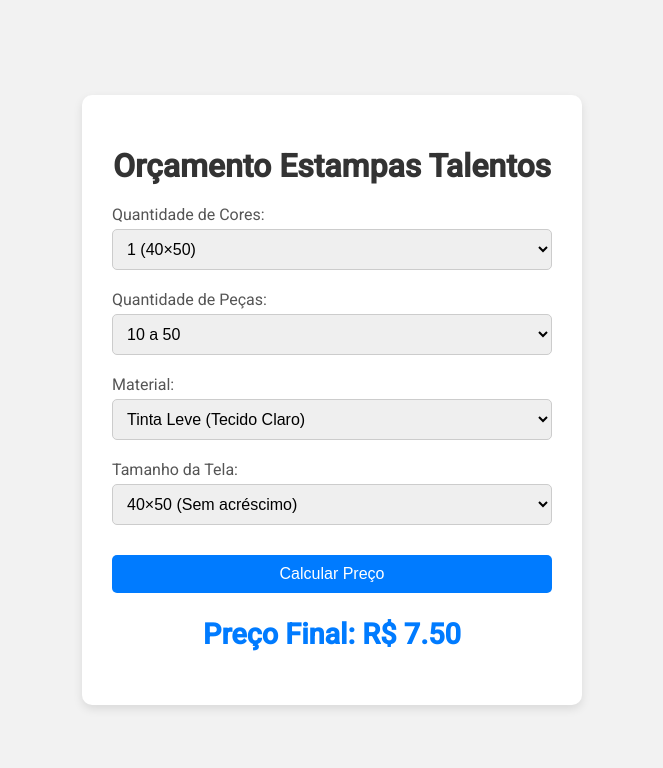
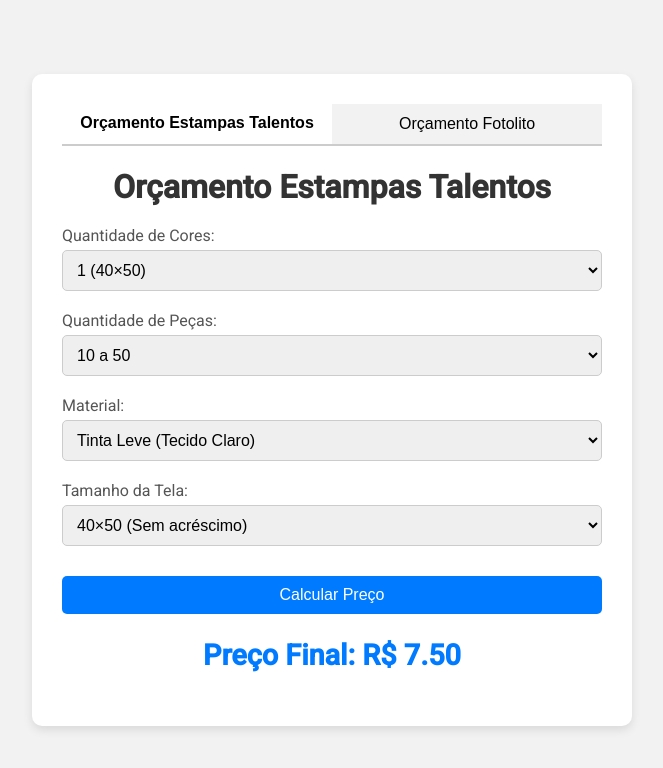
Before and after one commit to Julianohs881/orcamentotalentos, a plain HTML site: page index.html in a window 1280 px wide. Both pictures are taken after a click on the button "Calcular Preço". Shown: the whole page, without its empty margins (308-971 px from the left). Drawn offline with Linux system fonts and the light colour scheme.

Commit message:
Update index.html

```diff
--- a/index.html
+++ b/index.html
@@ -5,6 +5,7 @@
   <title>Orçamento Estampas Talentos</title>
   <link href="https://fonts.googleapis.com/css?family=Roboto:400,500&display=swap" rel="stylesheet">
   <style>
+    /* Reset e estilos gerais */
     * {
       box-sizing: border-box;
     }
@@ -20,7 +21,7 @@
     }
     .container {
       background: #fff;
-      max-width: 500px;
+      max-width: 600px;
       width: 90%;
       padding: 30px;
       border-radius: 10px;
@@ -39,14 +40,14 @@
       margin-bottom: 5px;
       color: #555;
     }
-    select, input[type="button"] {
+    select, input[type="button"], input[type="number"] {
       width: 100%;
       padding: 10px;
       border: 1px solid #ccc;
       border-radius: 5px;
       font-size: 1rem;
     }
-    select:focus, input[type="button"]:focus {
+    select:focus, input[type="button"]:focus, input[type="number"]:focus {
       outline: none;
       border-color: #007BFF;
     }
@@ -67,10 +68,43 @@
       margin-top: 20px;
       color: #007BFF;
     }
+    /* Estilos para abas */
+    .tabs {
+      display: flex;
+      margin-bottom: 20px;
+      border-bottom: 2px solid #ccc;
+    }
+    .tab-button {
+      flex: 1;
+      padding: 10px;
+      background: #f2f2f2;
+      border: none;
+      cursor: pointer;
+      font-size: 1rem;
+      transition: background 0.3s ease;
+    }
+    .tab-button.active {
+      background: #fff;
+      border-bottom: 2px solid #fff;
+      font-weight: bold;
+    }
+    .tab-content {
+      display: none;
+    }
+    .tab-content.active {
+      display: block;
+    }
   </style>
 </head>
 <body>
   <div class="container">
+    <div class="tabs">
+      <button class="tab-button active" onclick="openTab('estampas')">Orçamento Estampas Talentos</button>
+      <button class="tab-button" onclick="openTab('fotolito')">Orçamento Fotolito</button>
+    </div>
+
+    <!-- Aba Orçamento Estampas Talentos -->
+    <div id="estampas" class="tab-content active">
       <h1>Orçamento Estampas Talentos</h1>
       <form id="priceForm">
         <div class="form-group">
@@ -114,16 +148,48 @@
           </select>
         </div>
 
-      <input type="button" value="Calcular Preço" onclick="calcularPreco()">
+        <input type="button" value="Calcular Preço" onclick="calcularPrecoEstampas()">
       </form>
 
       <div class="result">
-      <h2>Preço Final: <span id="resultado">R$ 0,00</span></h2>
+        <h2>Preço Final: <span id="resultadoEstampas">R$ 0,00</span></h2>
+      </div>
+    </div>
+
+    <!-- Aba Orçamento Fotolito -->
+    <div id="fotolito" class="tab-content">
+      <h1>Orçamento Fotolito</h1>
+      <form id="fotolitoForm">
+        <div class="form-group">
+          <label for="metragem">Metragem (metros lineares):</label>
+          <input type="number" id="metragem" name="metragem" step="0.01" placeholder="Digite a metragem">
+        </div>
+        <input type="button" value="Calcular Preço" onclick="calcularPrecoFotolito()">
+      </form>
+
+      <div class="result">
+        <h2>Preço Final: <span id="resultadoFotolito">R$ 0,00</span></h2>
+      </div>
     </div>
   </div>
 
   <script>
-    // Tabela de preços baseada na dimensão 40×50
+    // Função para alternar entre abas
+    function openTab(tabName) {
+      var i, tabcontent, tabbuttons;
+      tabcontent = document.getElementsByClassName("tab-content");
+      for (i = 0; i < tabcontent.length; i++) {
+        tabcontent[i].classList.remove("active");
+      }
+      tabbuttons = document.getElementsByClassName("tab-button");
+      for (i = 0; i < tabbuttons.length; i++) {
+        tabbuttons[i].classList.remove("active");
+      }
+      document.getElementById(tabName).classList.add("active");
+      event.currentTarget.classList.add("active");
+    }
+
+    // Tabela de preços baseada na dimensão 40×50 para Estampas Talentos
     const tableData = {
       "1": {
         "10-50": { "tintaLeve": 7.50, "tintaCobertura": 9.00, "tintaRelevo": 12.00 },
@@ -155,7 +221,7 @@
       }
     };
 
-    // Percentuais de acréscimo conforme o tamanho selecionado
+    // Percentuais de acréscimo conforme o tamanho selecionado para Estampas
     const sizePercentage = {
       "40x50": 0,
       "50x60": 10,
@@ -164,25 +230,29 @@
       "90x100": 40
     };
 
-    function calcularPreco() {
-      // Obtém os valores selecionados
+    // Função para calcular o preço de Estampas Talentos
+    function calcularPrecoEstampas() {
       const cores = document.getElementById("cores").value;
       const quantidade = document.getElementById("quantidade").value;
       const material = document.getElementById("material").value;
       const tamanho = document.getElementById("tamanho").value;
 
-      // Busca o preço base na tabela para os parâmetros escolhidos
       let basePrice = tableData[cores][quantidade][material];
-
-      // Aplica o acréscimo conforme o tamanho da tela
       const percent = sizePercentage[tamanho];
       let finalPrice = basePrice * (1 + percent / 100);
+      finalPrice = finalPrice.toFixed(2);
+      document.getElementById("resultadoEstampas").textContent = "R$ " + finalPrice;
+    }
 
-      // Formata para duas casas decimais
-      finalPrice = finalPrice.toFixed(2);
-
-      // Exibe o resultado
-      document.getElementById("resultado").textContent = "R$ " + finalPrice;
+    // Função para calcular o preço do Fotolito (R$60/m)
+    function calcularPrecoFotolito() {
+      const metragem = parseFloat(document.getElementById("metragem").value);
+      if (isNaN(metragem) || metragem <= 0) {
+        alert("Por favor, insira um valor válido para a metragem.");
+        return;
+      }
+      let finalPrice = (metragem * 60.00).toFixed(2);
+      document.getElementById("resultadoFotolito").textContent = "R$ " + finalPrice;
     }
   </script>
 </body>
```
Lines whose indentation alone changed are shown as unchanged.
